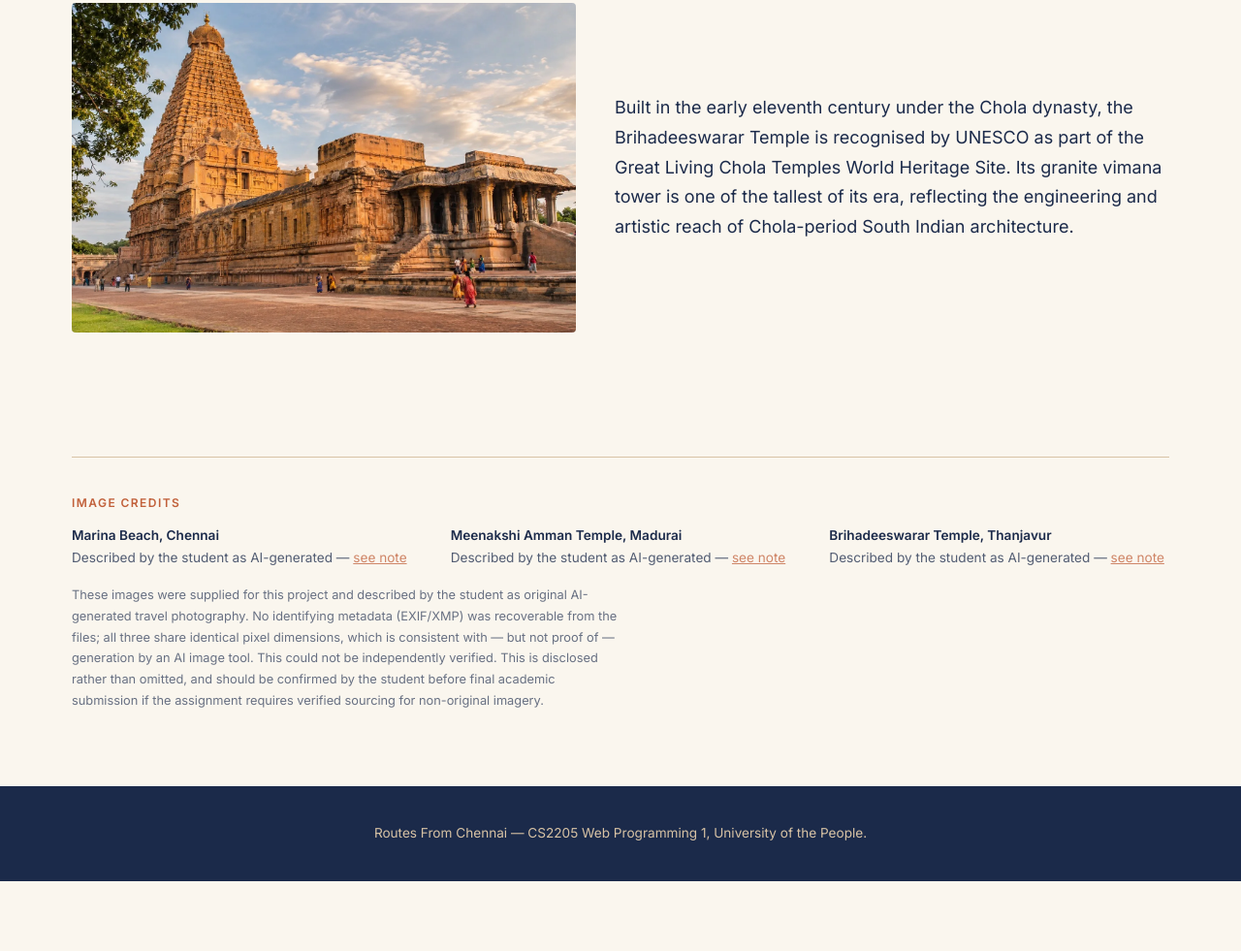
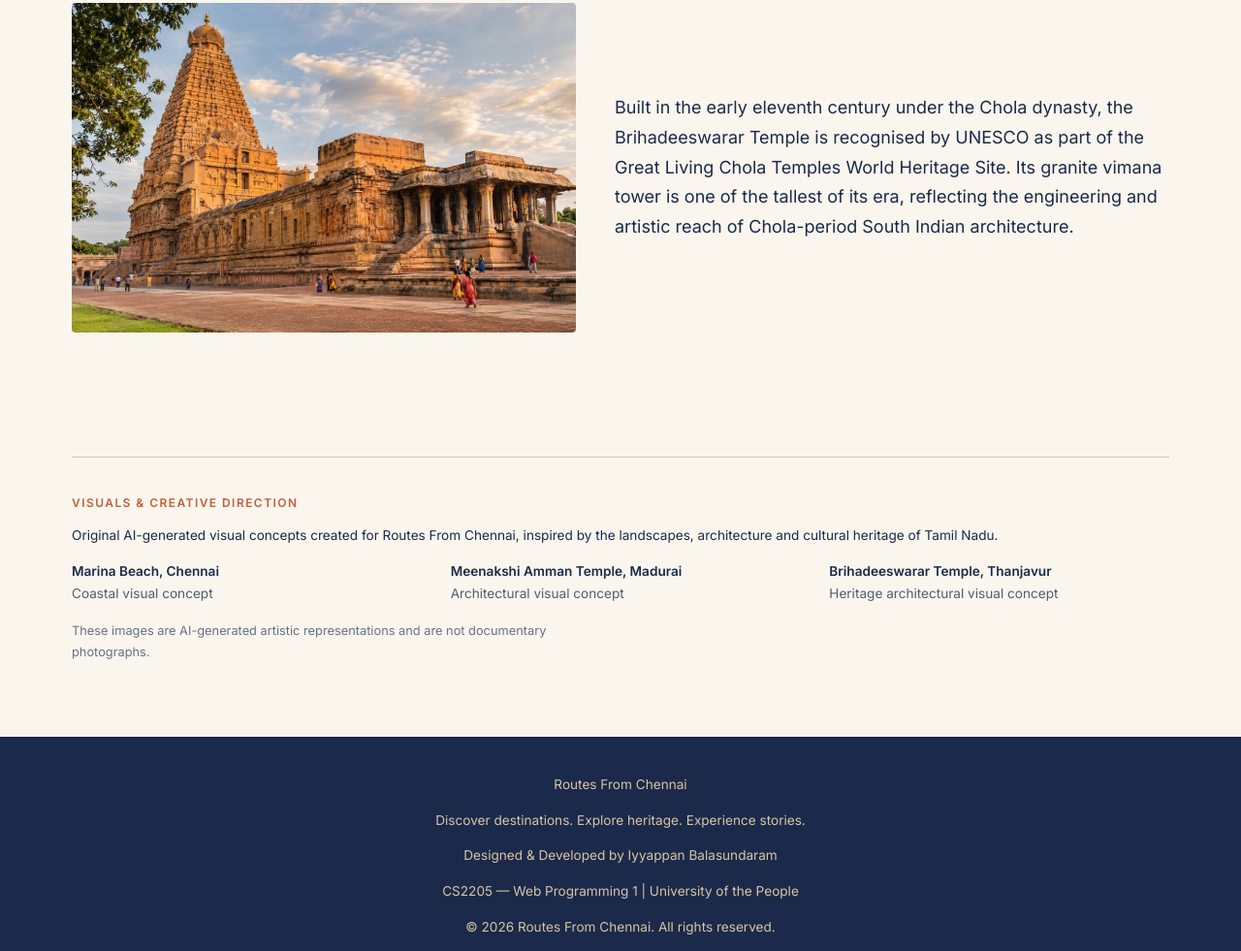
Before and after one commit to Iyyappan-bala/routes-from-chennai, a plain HTML site: page travel-stories.html in a window 1280 px wide. Shown: the part 2542-3523 px from the top of the page at 97% size. Before the commit the page ends 3451 px from the top, so only its background shows below. Drawn offline with nearby package versions, Linux system fonts and the light colour scheme; a web font is replaced by a local one.

Commit message:
Update project credits and developer attribution

```diff
--- a/travel-stories.html
+++ b/travel-stories.html
@@ -12,8 +12,8 @@
 <link rel="preconnect" href="https://fonts.googleapis.com">
 <link rel="preconnect" href="https://fonts.gstatic.com" crossorigin>
 <link href="https://fonts.googleapis.com/css2?family=Playfair+Display:ital,wght@0,500;0,700;1,500&family=Inter:wght@400;500;600&display=swap" rel="stylesheet">
-<link rel="stylesheet" href="css/tokens.css?v=3">
-<link rel="stylesheet" href="css/travel-stories.css?v=3">
+<link rel="stylesheet" href="css/tokens.css?v=4">
+<link rel="stylesheet" href="css/travel-stories.css?v=4">
 </head>
 <body>
 <a class="skip-link" href="#main-content">Skip to main content</a>
@@ -85,7 +85,7 @@
         </tr>
       </tbody>
     </table>
-    <p class="image-note">Image credits: see the Image Credits note at the end of this page. These are described by the student as AI-generated images — see README.md.</p>
+    <p class="image-note">Visuals: AI-generated artistic representations — see Visuals &amp; Creative Direction below.</p>
   </section>
 
   <section class="destination-articles">
@@ -133,34 +133,39 @@
   </section>
 
   <section class="credits" aria-labelledby="credits-heading">
-    <h2 id="credits-heading">Image Credits</h2>
+    <h2 id="credits-heading">Visuals &amp; Creative Direction</h2>
+    <p class="credits-intro">
+      Original AI-generated visual concepts created for Routes From Chennai, inspired by the
+      landscapes, architecture and cultural heritage of Tamil Nadu.
+    </p>
     <dl class="credits-list">
       <div class="credits-item">
         <dt>Marina Beach, Chennai</dt>
-        <dd>Described by the student as AI-generated — <a href="#credits-note">see note</a></dd>
+        <dd>Coastal visual concept</dd>
       </div>
       <div class="credits-item">
         <dt>Meenakshi Amman Temple, Madurai</dt>
-        <dd>Described by the student as AI-generated — <a href="#credits-note">see note</a></dd>
+        <dd>Architectural visual concept</dd>
       </div>
       <div class="credits-item">
         <dt>Brihadeeswarar Temple, Thanjavur</dt>
-        <dd>Described by the student as AI-generated — <a href="#credits-note">see note</a></dd>
+        <dd>Heritage architectural visual concept</dd>
       </div>
     </dl>
-    <p class="credits-note" id="credits-note">
-      These images were supplied for this project and described by the student as original
-      AI-generated travel photography. No identifying metadata (EXIF/XMP) was recoverable from the
-      files; all three share identical pixel dimensions, which is consistent with — but not proof
-      of — generation by an AI image tool. This could not be independently verified. This is
-      disclosed rather than omitted, and should be confirmed by the student before final academic
-      submission if the assignment requires verified sourcing for non-original imagery.
+    <p class="credits-note">
+      These images are AI-generated artistic representations and are not documentary photographs.
     </p>
   </section>
 </main>
 
 <footer class="site-footer">
-  <p>Routes From Chennai &mdash; CS2205 Web Programming 1, University of the People.</p>
+  <div class="footer-inner">
+    <p class="footer-brand">Routes From Chennai</p>
+    <p class="footer-tagline">Discover destinations. Explore heritage. Experience stories.</p>
+    <p class="footer-credit">Designed &amp; Developed by Iyyappan Balasundaram</p>
+    <p class="footer-course">CS2205 &mdash; Web Programming 1 | University of the People</p>
+    <p class="footer-copyright">&copy; 2026 Routes From Chennai. All rights reserved.</p>
+  </div>
 </footer>
 
 <script src="js/main.js" defer></script>
```
Also changed, not shown: index.html (+9 -3 lines).
